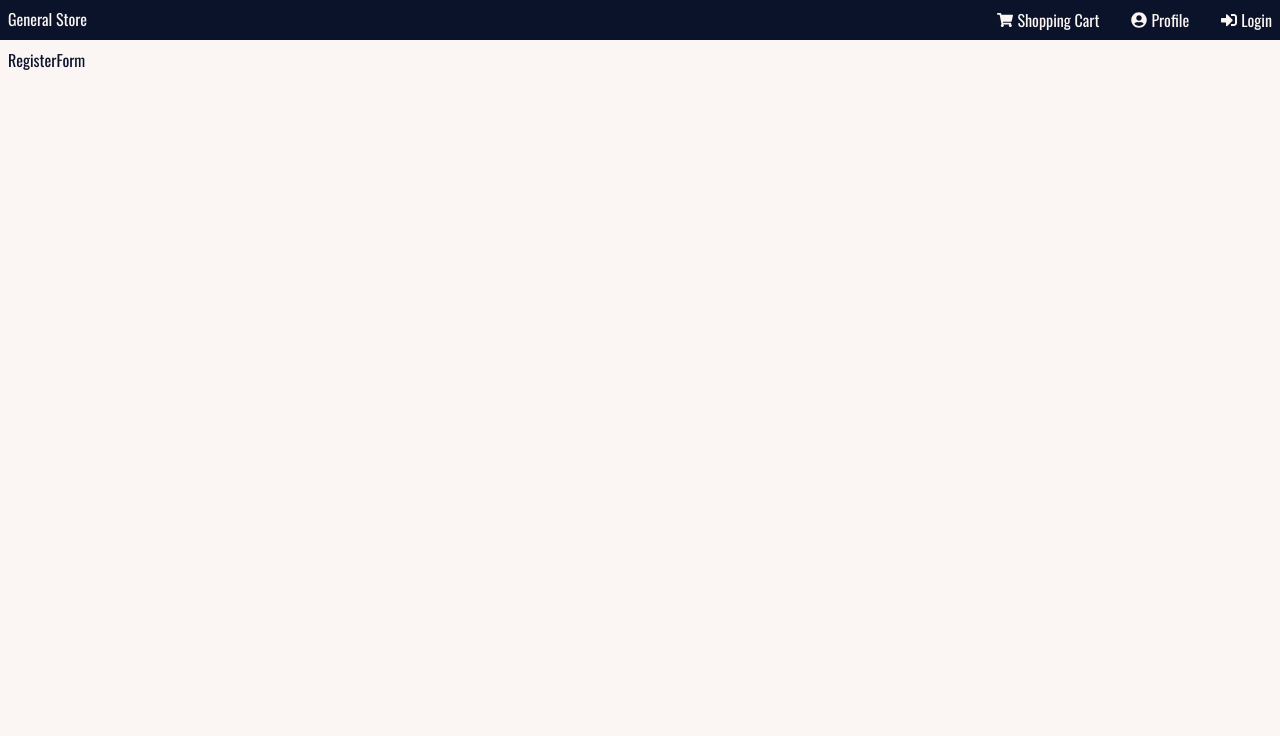
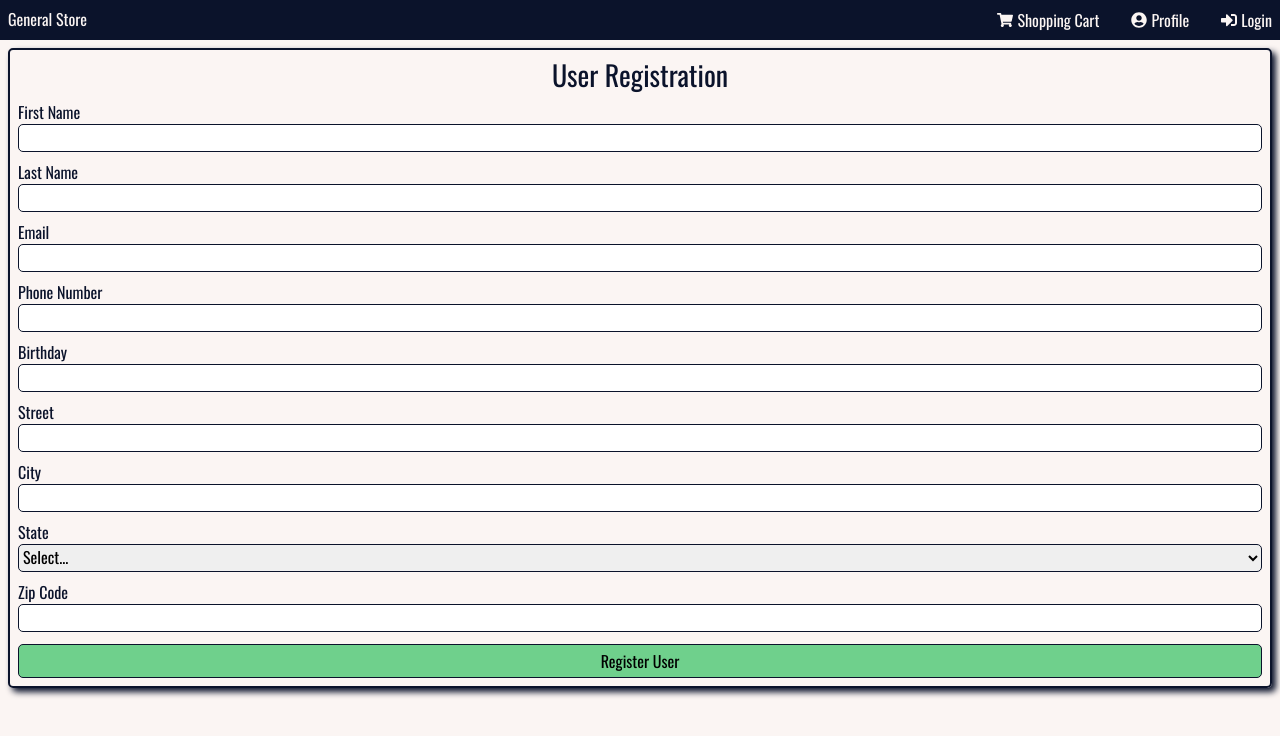
Before and after one commit to Aim4dabush/general-admin, a React (Vite) app: page /register in a window 1280 px wide. Shown: the top 736 px of the page. Built offline with nearby package versions, Linux system fonts and the light colour scheme.

Commit message:
RegisterForm - styled component

```diff
--- a/src/components/register-form/RegisterForm.jsx
+++ b/src/components/register-form/RegisterForm.jsx
@@ -1,8 +1,40 @@
+//components
+import SharedButton from '../shared/shared-button/SharedButton';
+import SharedInput from '../shared/shared-input/SharedInput';
+import SharedSelect from '../shared/shared-select/SharedSelect';
+
 //styles
 import styles from './RegisterForm.module.scss';
 
+//utils
+import { stateOptions } from '../../utils/states';
+
 const RegisterForm = () => {
-  return <form>RegisterForm</form>;
+  return (
+    <form className={styles.register_form}>
+      <h3 className={styles.register_title}>User Registration</h3>
+      <div className={styles.content}>
+        <SharedInput>First Name</SharedInput>
+        <SharedInput>Last Name</SharedInput>
+      </div>
+      <SharedInput>Email</SharedInput>
+      <div className={styles.content}>
+        <SharedInput>Phone Number</SharedInput>
+        <SharedInput>Birthday</SharedInput>
+      </div>
+      <SharedInput>Street</SharedInput>
+      <div className={styles.content}>
+        <SharedInput>City</SharedInput>
+        <SharedSelect selectOptions={stateOptions}>State</SharedSelect>
+        <SharedInput>Zip Code</SharedInput>
+      </div>
+      <div className={styles.button_wrapper}>
+        <SharedButton fullWidth={true} success={true}>
+          Register User
+        </SharedButton>
+      </div>
+    </form>
+  );
 };
 
 export default RegisterForm;
--- a/src/components/register-form/RegisterForm.module.scss
+++ b/src/components/register-form/RegisterForm.module.scss
@@ -0,0 +1,26 @@
+@import '../../SassVariables.scss';
+
+.register_form {
+  border: 2px solid $secondary;
+  border-radius: 5px;
+  box-shadow: 4px 4px 6px $secondary;
+  display: flex;
+  flex-direction: column;
+  padding: 0.5rem;
+  row-gap: 0.5rem;
+  width: 100%;
+
+  .button_wrapper {
+    margin-top: 0.25rem;
+  }
+
+  .content {
+    display: flex;
+    flex-direction: column;
+    row-gap: 0.5rem;
+  }
+
+  .register_title {
+    text-align: center;
+  }
+}
```
